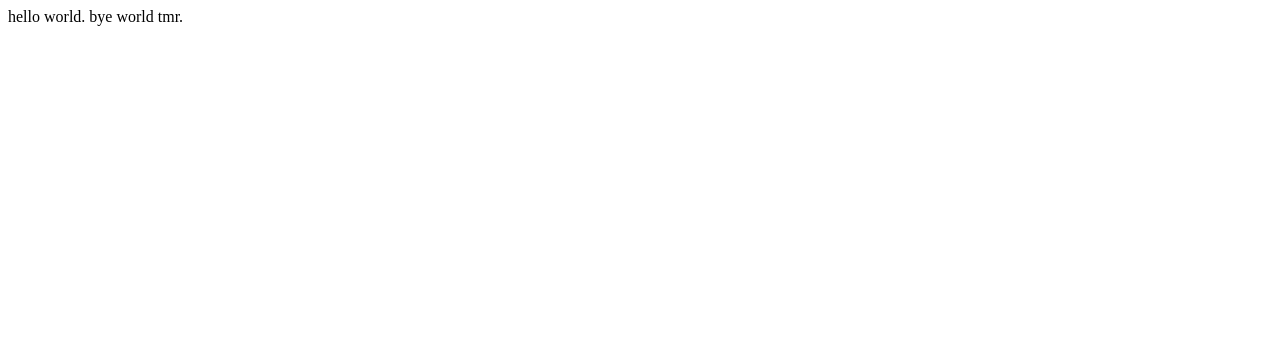
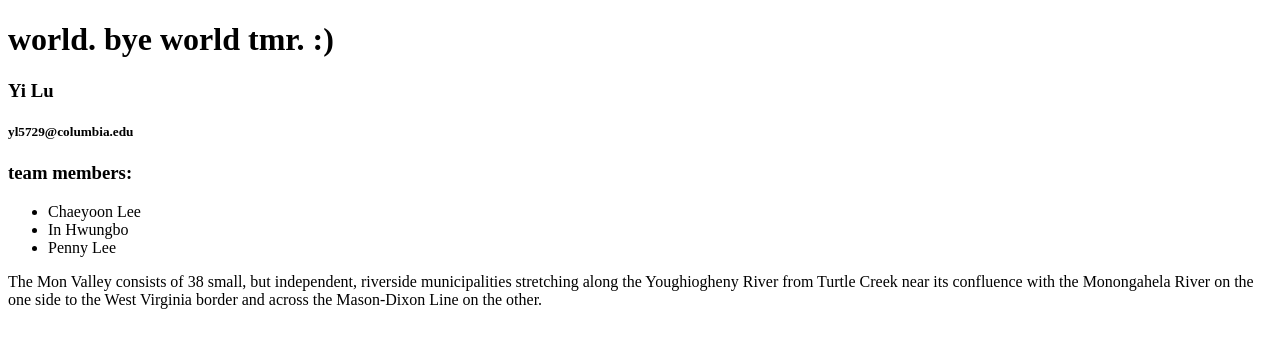
Before and after one commit to giottocozart/coding-for-spatial-practice_GSAPP_2024, a plain HTML site: page index.html in a window 1280 px wide. Drawn offline with Linux system fonts and the light colour scheme.

Commit message:
Update index.html

```diff
--- a/index.html
+++ b/index.html
@@ -6,6 +6,16 @@
     <title>Document</title>
 </head>
 <body>
-    hello world. bye world tmr.
+    <h1>world. bye world tmr. :)</h1>
+    <h3>Yi Lu</h3><h5>yl5729@columbia.edu</h5>
+
+    <h3>team members:</h3>
+    <ul>
+        <li>Chaeyoon Lee</li>
+        <li>In Hwungbo</li>
+        <li>Penny Lee</li>
+    </ul>
+    <p>The Mon Valley consists of 38 small, but independent, riverside municipalities stretching along the Youghiogheny River from Turtle Creek near its confluence with the Monongahela River on the one side to the West Virginia border and across the Mason-Dixon Line on the other.</p>
+
 </body>
 </html>
```
